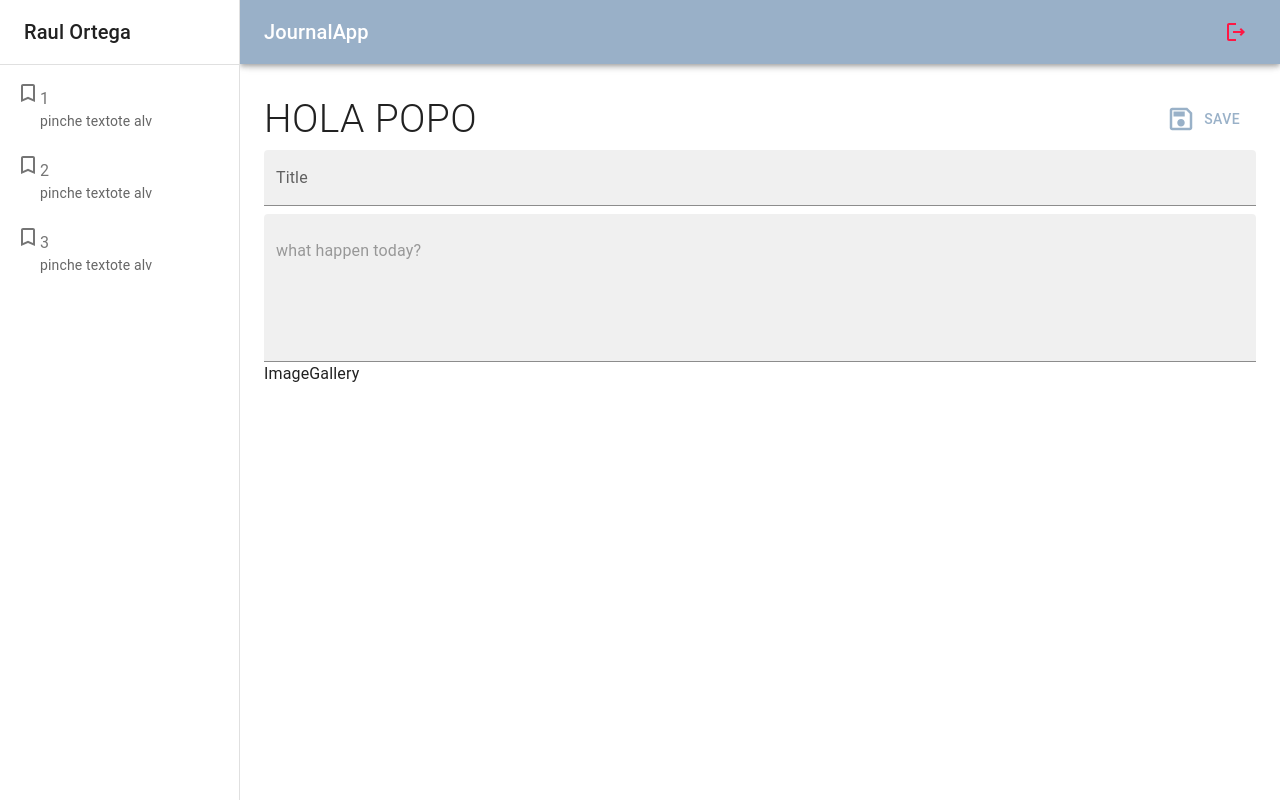
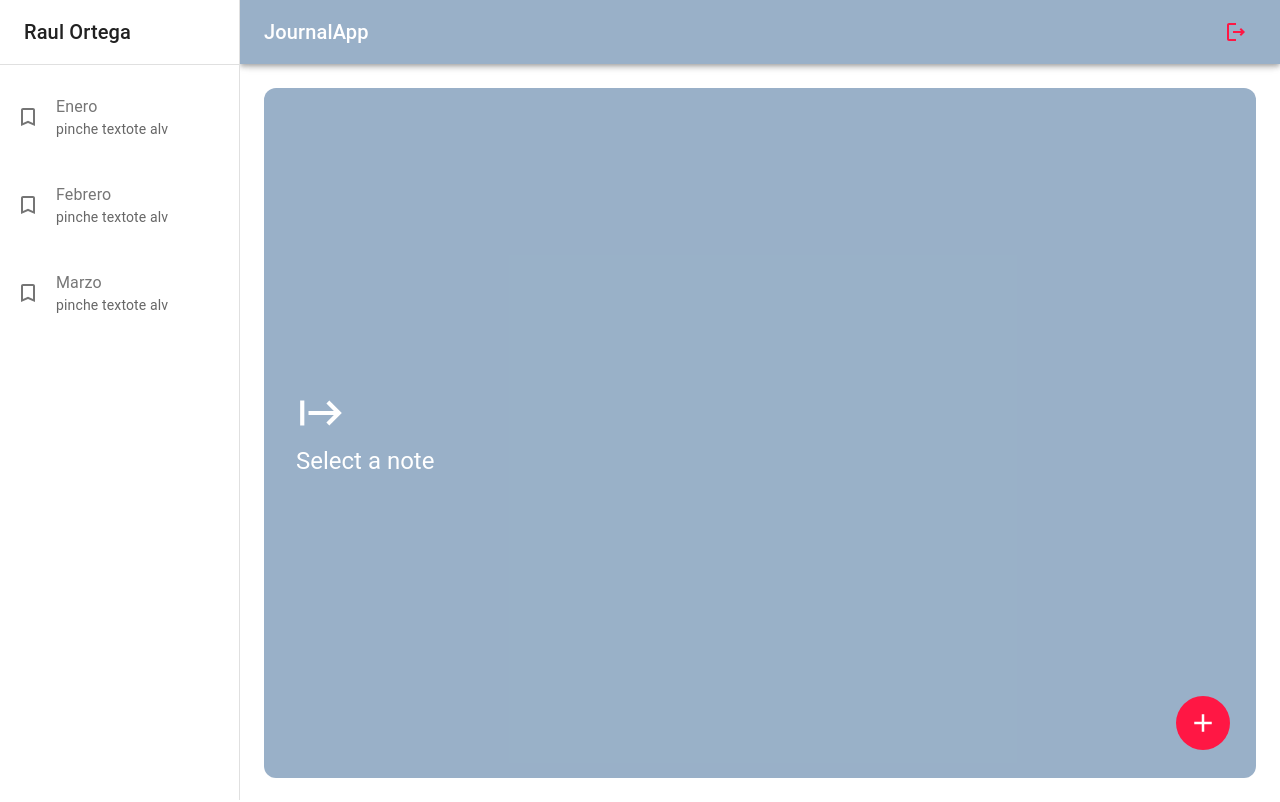
Before and after one commit to Rulero98/Journal-app, a React (Vite) app: page /journal in a window 1280 px wide. Built offline with nearby package versions, Linux system fonts and the light colour scheme.

Commit message:
finish views, added a gallery image list and added a button

```diff
--- a/src/journal/components/ImageGallery.jsx
+++ b/src/journal/components/ImageGallery.jsx
@@ -1,5 +1,87 @@
+import { ImageList, ImageListItem } from "@mui/material"
+
 export const ImageGallery = () => {
   return (
-    <div>ImageGallery</div>
+    <ImageList
+      sx={{ width: '100%', height: 700 }}
+      cols={3}
+      gap={8}
+    >
+      {itemData.map((item) => (
+        <ImageListItem
+          key={item.img}
+        >
+          <img
+            srcSet={`${item.img}?w=161&fit=crop&auto=format&dpr=2 2x`}
+            src={`${item.img}?w=161&fit=crop&auto=format`}
+            alt={item.title}
+            loading="lazy"
+          />
+        </ImageListItem>
+      ))}
+    </ImageList>
   )
 }
+
+const itemData = [
+  {
+    img: 'https://images.unsplash.com/photo-1551963831-b3b1ca40c98e',
+    title: 'Breakfast',
+    author: '@bkristastucchio',
+  },
+  {
+    img: 'https://images.unsplash.com/photo-1551782450-a2132b4ba21d',
+    title: 'Burger',
+    author: '@rollelflex_graphy726',
+  },
+  {
+    img: 'https://images.unsplash.com/photo-1522770179533-24471fcdba45',
+    title: 'Camera',
+    author: '@helloimnik',
+  },
+  {
+    img: 'https://images.unsplash.com/photo-1444418776041-9c7e33cc5a9c',
+    title: 'Coffee',
+    author: '@nolanissac',
+  },
+  {
+    img: 'https://images.unsplash.com/photo-1533827432537-70133748f5c8',
+    title: 'Hats',
+    author: '@hjrc33',
+  },
+  {
+    img: 'https://images.unsplash.com/photo-1558642452-9d2a7deb7f62',
+    title: 'Honey',
+    author: '@arwinneil',
+  },
+  {
+    img: 'https://images.unsplash.com/photo-1516802273409-68526ee1bdd6',
+    title: 'Basketball',
+    author: '@tjdragotta',
+  },
+  {
+    img: 'https://images.unsplash.com/photo-1518756131217-31eb79b20e8f',
+    title: 'Fern',
+    author: '@katie_wasserman',
+  },
+  {
+    img: 'https://images.unsplash.com/photo-1597645587822-e99fa5d45d25',
+    title: 'Mushrooms',
+    author: '@silverdalex',
+  },
+  {
+    img: 'https://images.unsplash.com/photo-1567306301408-9b74779a11af',
+    title: 'Tomato basil',
+    author: '@shelleypauls',
+  },
+  {
+    img: 'https://images.unsplash.com/photo-1471357674240-e1a485acb3e1',
+    title: 'Sea star',
+    author: '@peterlaster',
+  },
+  {
+    img: 'https://images.unsplash.com/photo-1589118949245-7d38baf380d6',
+    title: 'Bike',
+    author: '@southside_customs',
+  },
+];
--- a/src/journal/components/SideBar.jsx
+++ b/src/journal/components/SideBar.jsx
@@ -22,23 +22,22 @@
           <Typography variant="h6" noWrap component={'div'}>Raul Ortega</Typography>
         </Toolbar>
         <Divider />
-        <List>
+        <List >
           {
-            ['1', '2', '3'].map(text => (
-              <ListItem key={text} disablePadding>
+            ['Enero', 'Febrero', 'Marzo'].map(text => (
+              <ListItem key={text} disablePaddin>
                 <ListItemButton>
                   <ListItemIcon>
-                    <TurnedInNot />
-                    <Grid2 container>
+                    <TurnedInNot sx={{ mt: 'auto', mb: 'auto', mr: 2, ml: -2 }} />
+                    <Grid2 container >
                       <ListItemText primary={text} secondary='pinche textote alv' />
                     </Grid2>
                   </ListItemIcon>
                 </ListItemButton>
               </ListItem>
             ))
+          }
 
-
-          }
         </List>
       </Drawer>
     </Box>
--- a/src/journal/pages/JournalPage.jsx
+++ b/src/journal/pages/JournalPage.jsx
@@ -1,14 +1,30 @@
+import { IconButton } from "@mui/material"
 import { JournalLayout } from "../layout/JournalLayout"
 import { NoteView } from "../view"
 import { NothinSelectedView } from "../view/NothinSelectedView"
+import { AddOutlined } from "@mui/icons-material"
 
 export const JournalPage = () => {
   return (
     <>
       <JournalLayout>
         {/* {<Typography >JournalPage</Typography>} */}
-        {/* {<NothinSelectedView />} */}
-        <NoteView />
+        {<NothinSelectedView />}
+        {/* <NoteView /> */}
+        <IconButton
+          size='large'
+          sx={{
+            color: 'white',
+            backgroundColor: 'error.main',
+            ':hover': { backgroundColor: 'error.main', opacity: 0.9 },
+            position: 'fixed',
+            right: 50,
+            bottom: 50
+          }}
+
+        >
+          <AddOutlined sx={{ fontSize: 30 }} />
+        </IconButton>
       </JournalLayout>
     </>
   )
--- a/src/journal/view/NoteView.jsx
+++ b/src/journal/view/NoteView.jsx
@@ -29,7 +29,7 @@
       <Grid2 container size={12}>
 
         <TextField
-          type="tet"
+          type="text"
           variant="filled"
           fullWidth
           label='Title'
--- a/src/journal/view/NothinSelectedView.jsx
+++ b/src/journal/view/NothinSelectedView.jsx
@@ -20,13 +20,16 @@
       <Grid2
         size={12}
       >
-        <StartOutlined sx={{ fontSize: 100, color: 'white' }} />
+        <StartOutlined sx={{ fontSize: 50, color: 'white' }} />
       </Grid2>
 
       <Grid2
         size={12}
       >
-        <Typography variant="h5" color="white">Select a note</Typography>
+
+        <Typography variant="h5" color="white">
+          Select a note
+        </Typography>
       </Grid2>
     </Grid2>
   )
```
